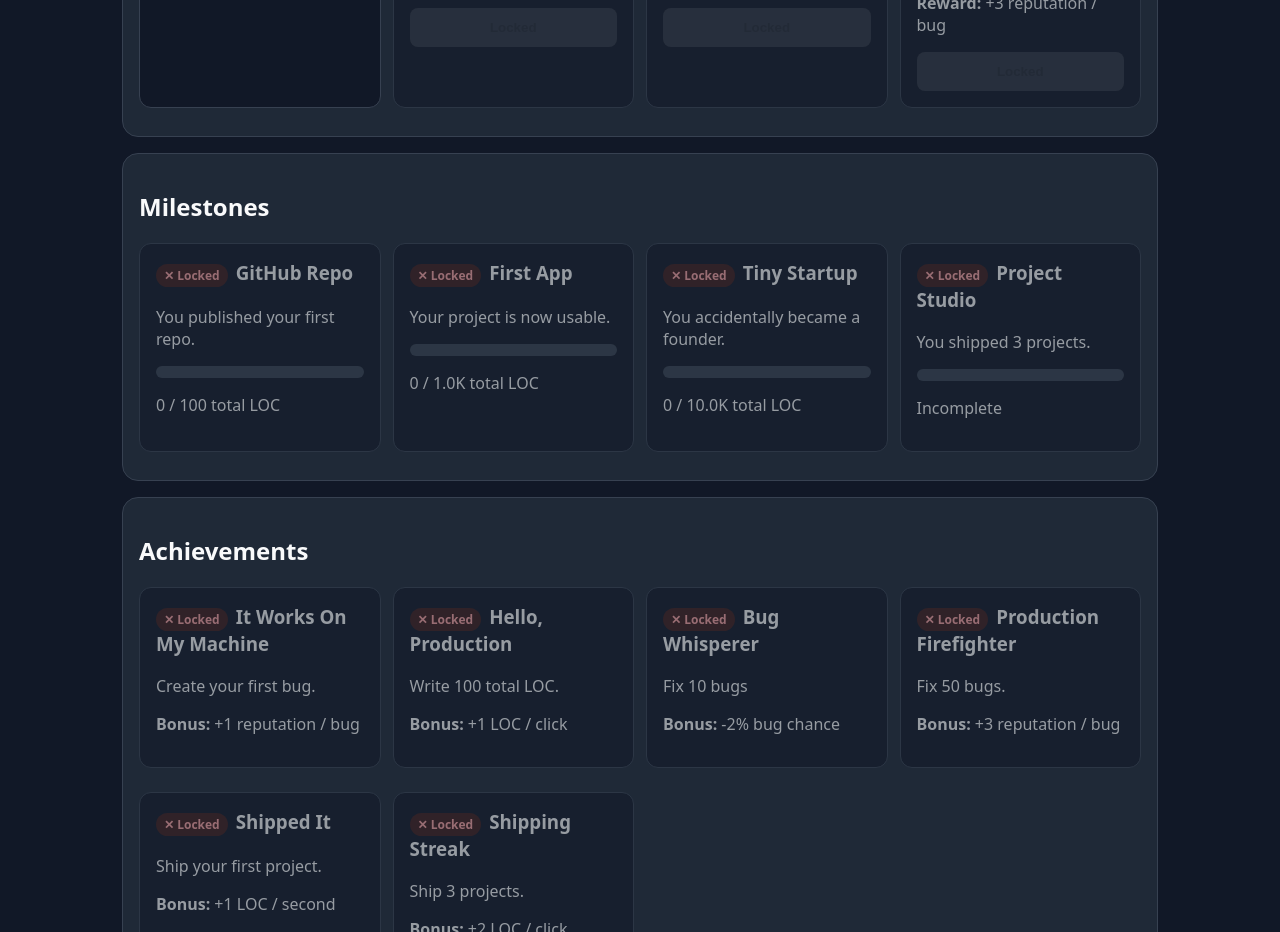
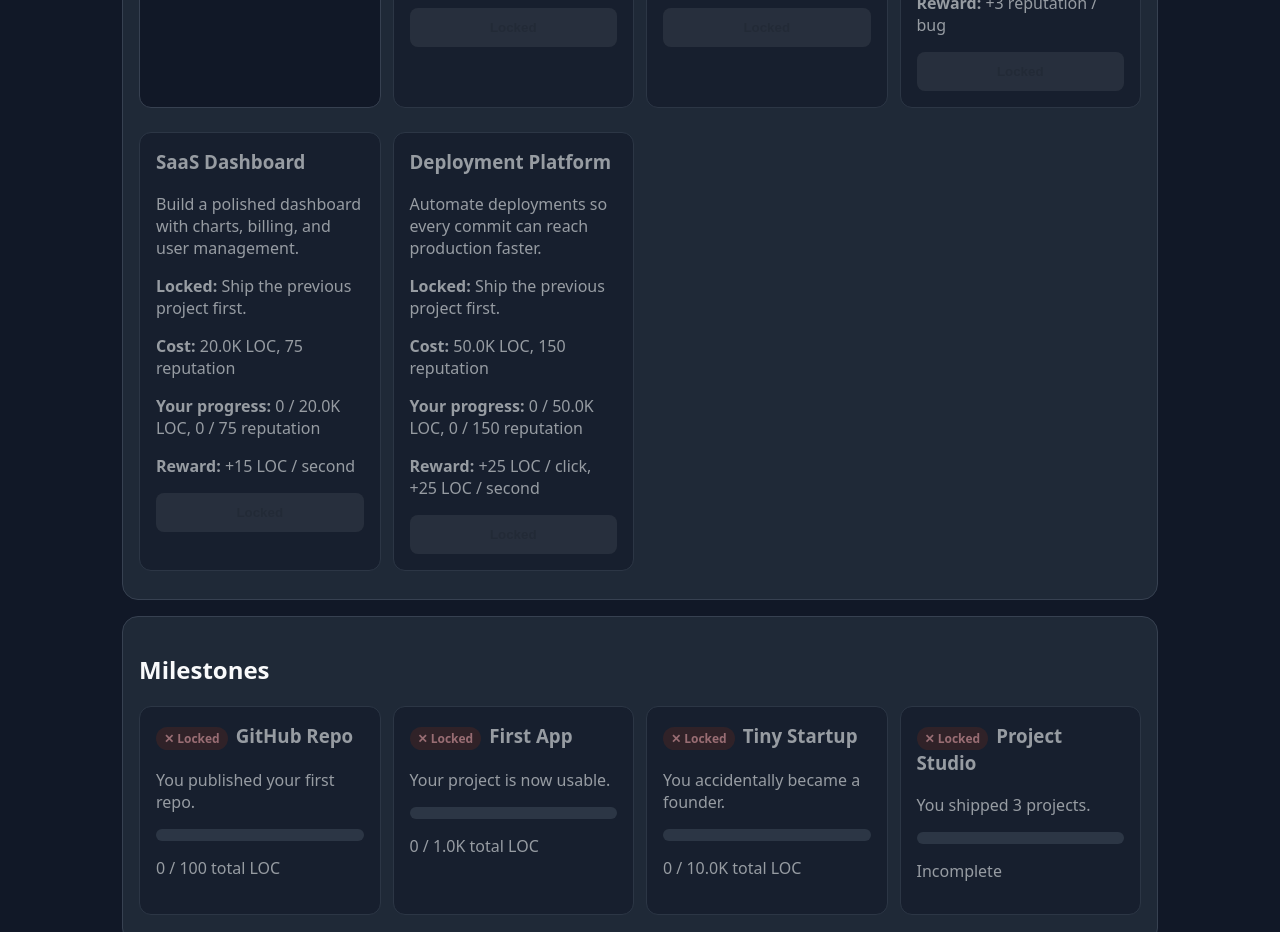
Before and after one commit to BlazingHotCode/commit-clicker, a React (Vite) app: page / in a window 1280 px wide. Shown: the part 1800-2732 px from the top of the page. Built offline with nearby package versions, Linux system fonts and the light colour scheme.

Commit message:
extend project progression chain

```diff
--- a/src/game/data/projects.ts
+++ b/src/game/data/projects.ts
@@ -66,4 +66,33 @@ export const projects: Project[] = [
       reputationPerBug: state.reputationPerBug + 3,
     }),
   },
+  {
+    id: "saasDashboard",
+    name: "SaaS Dashboard",
+    description:
+      "Build a polished dashboard with charts, billing, and user management.",
+    locCost: 20_000,
+    reputationCost: 75,
+    requiredProjectIds: ["openSourceLibrary"],
+    rewardLabel: "+15 LOC / second",
+    applyReward: (state) => ({
+      ...state,
+      locPerSecond: state.locPerSecond + 15,
+    }),
+  },
+  {
+    id: "deploymentPlatform",
+    name: "Deployment Platform",
+    description:
+      "Automate deployments so every commit can reach production faster.",
+    locCost: 50_000,
+    reputationCost: 150,
+    requiredProjectIds: ["saasDashboard"],
+    rewardLabel: "+25 LOC / click, +25 LOC / second",
+    applyReward: (state) => ({
+      ...state,
+      locPerClick: state.locPerClick + 25,
+      locPerSecond: state.locPerSecond + 25,
+    }),
+  },
 ];
```
